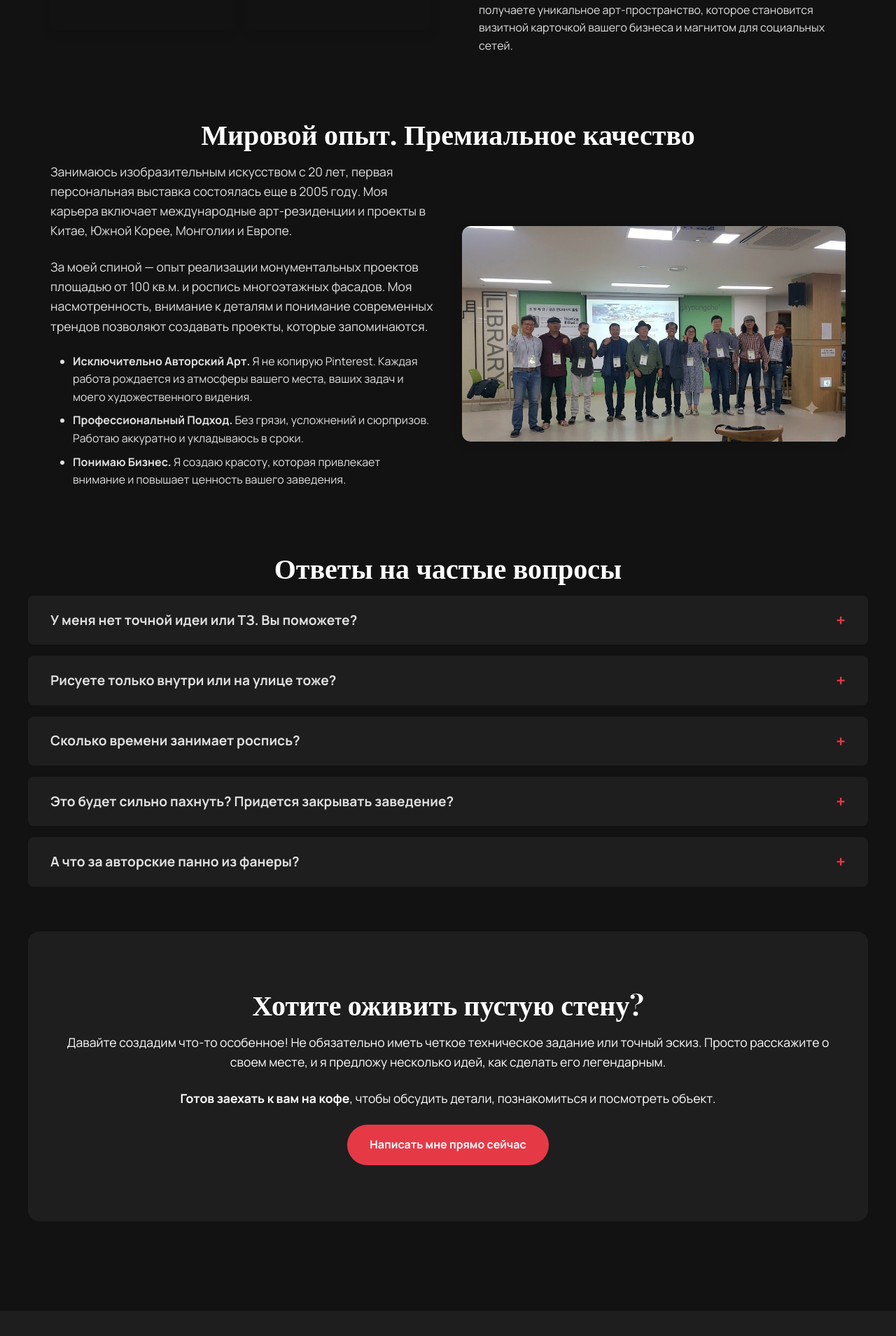
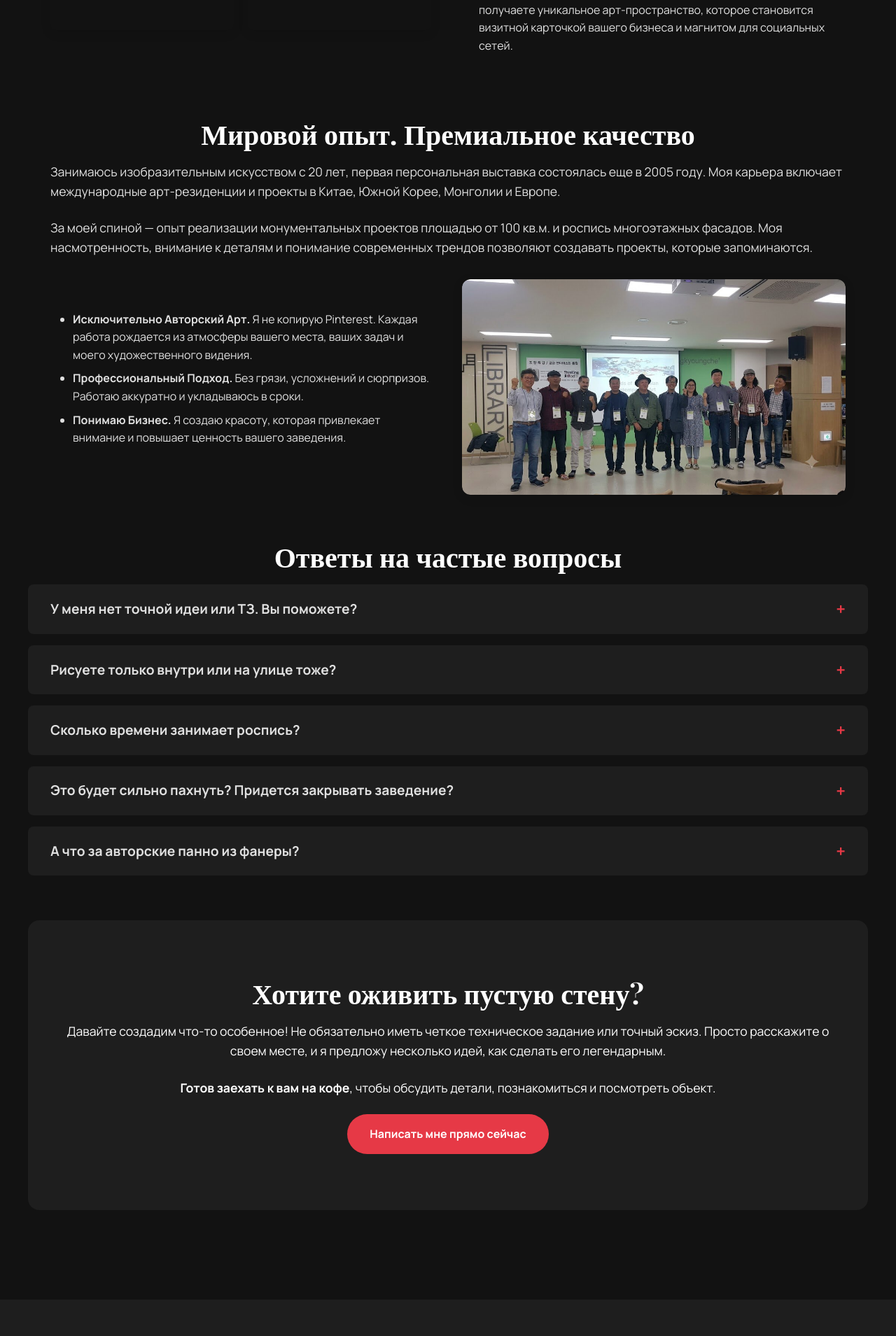
Before and after one commit to schrab/vizio-portfolio, a Jekyll site: the page built from index.md, in a window 1280 px wide. Shown: the part 4210-6119 px from the top of the page at 70% size. Built offline with Jekyll 4.4.1, drawn with Linux system fonts in a browser that asks for light colours; some web fonts are replaced; grey boxes are pictures that could not be loaded.

Commit message:
Extract introductory text in About section to span full width above the grid layout

```diff
--- a/assets/css/style.css
+++ b/assets/css/style.css
@@ -469,6 +469,13 @@ details p {
 
 
 /* About Section */
+.about-intro {
+  max-width: 1200px;
+  margin: 0 auto 2rem auto;
+  padding: 0 2rem;
+  font-size: 1.1rem;
+  line-height: 1.6;
+}
 .about-section {
   max-width: 1200px;
   margin: 0 auto 4rem auto;
--- a/index.md
+++ b/index.md
@@ -100,12 +100,14 @@ permalink: /
 
 ## Мировой опыт. Премиальное качество
 
+<div class="about-intro">
+  <p>Занимаюсь изобразительным искусством с 20 лет, первая персональная выставка состоялась еще в 2005 году. Моя карьера включает международные арт-резиденции и проекты в Китае, Южной Корее, Монголии и Европе.</p>
+
+  <p>За моей спиной — опыт реализации монументальных проектов площадью от 100 кв.м. и роспись многоэтажных фасадов. Моя насмотренность, внимание к деталям и понимание современных трендов позволяют создавать проекты, которые запоминаются.</p>
+</div>
+
 <div class="about-section">
   <div class="about-text">
-    <p>Занимаюсь изобразительным искусством с 20 лет, первая персональная выставка состоялась еще в 2005 году. Моя карьера включает международные арт-резиденции и проекты в Китае, Южной Корее, Монголии и Европе.</p>
-
-    <p>За моей спиной — опыт реализации монументальных проектов площадью от 100 кв.м. и роспись многоэтажных фасадов. Моя насмотренность, внимание к деталям и понимание современных трендов позволяют создавать проекты, которые запоминаются.</p>
-
     <ul>
       <li><strong>Исключительно Авторский Арт.</strong> Я не копирую Pinterest. Каждая работа рождается из атмосферы вашего места, ваших задач и моего художественного видения.</li>
       <li><strong>Профессиональный Подход.</strong> Без грязи, усложнений и сюрпризов. Работаю аккуратно и укладываюсь в сроки.</li>
```
Also changed, not shown: en/index.md (+6 -4 lines), vi/index.md (+6 -4 lines).
